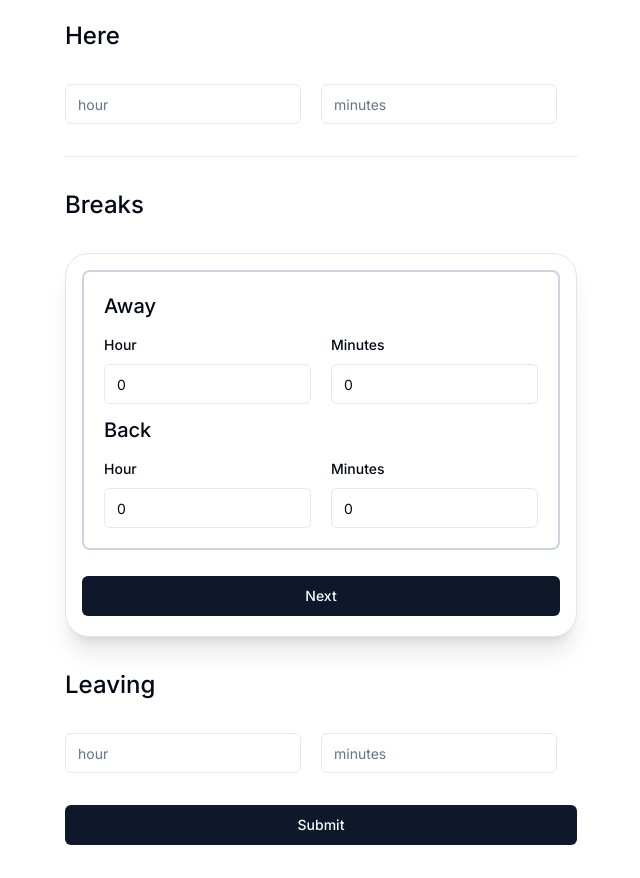
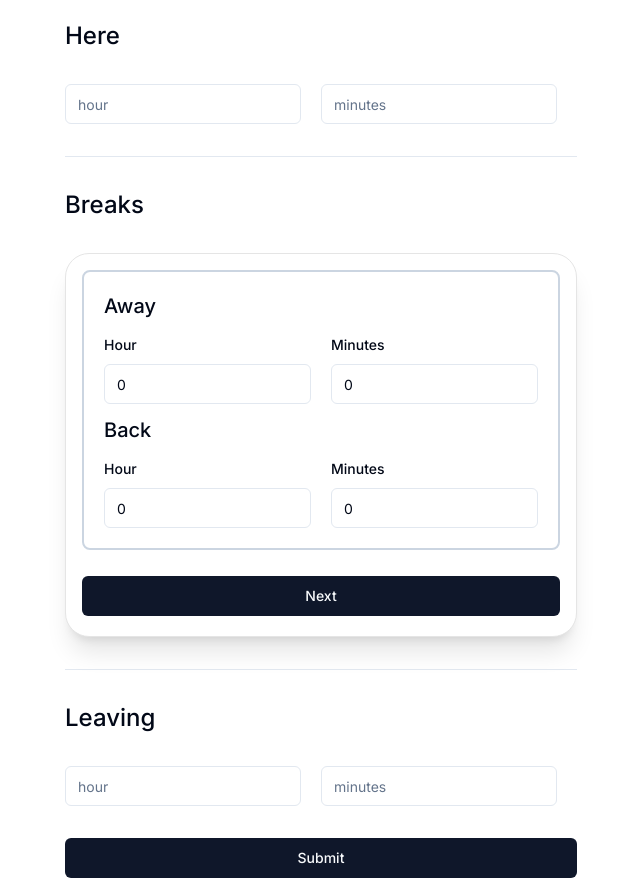
Before and after one commit to MusaGillani/time-diff, a Next.js app: page / in a window 1280 px wide. Shown: the whole page, without its empty margins (319-959 px from the left). Before the commit the page ends 845 px from the top, so only its background shows below. Built offline with nearby package versions, Linux system fonts and the light colour scheme.

Commit message:
chore: missing separator

```diff
--- a/src/components/TimeForm.tsx
+++ b/src/components/TimeForm.tsx
@@ -81,6 +81,7 @@ function TimeForm() {
           <Separator />
           <Label className="text-2xl">Breaks</Label>
           <CardStack control={form.control} />
+          <Separator />
           <Label className="text-2xl">Leaving</Label>
           <div className="flex gap-x-5 ">
             <FormField
```
